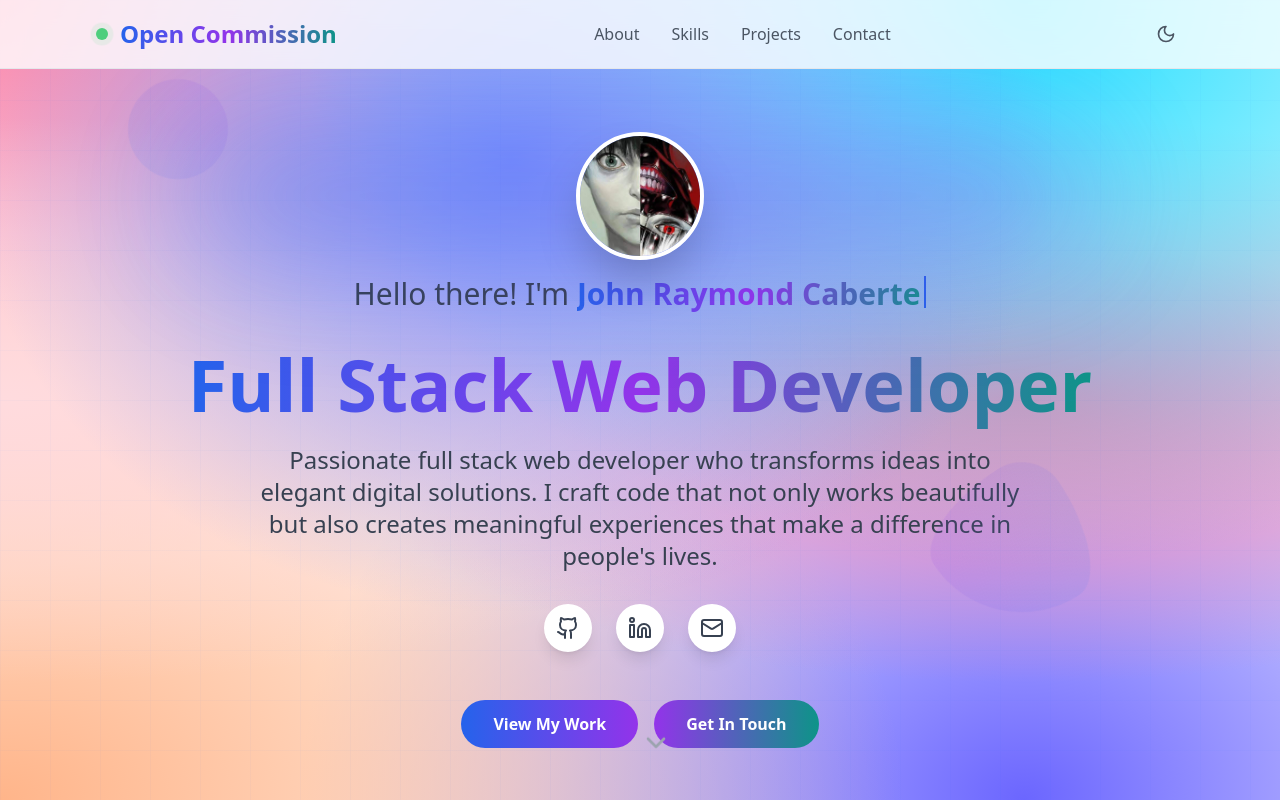
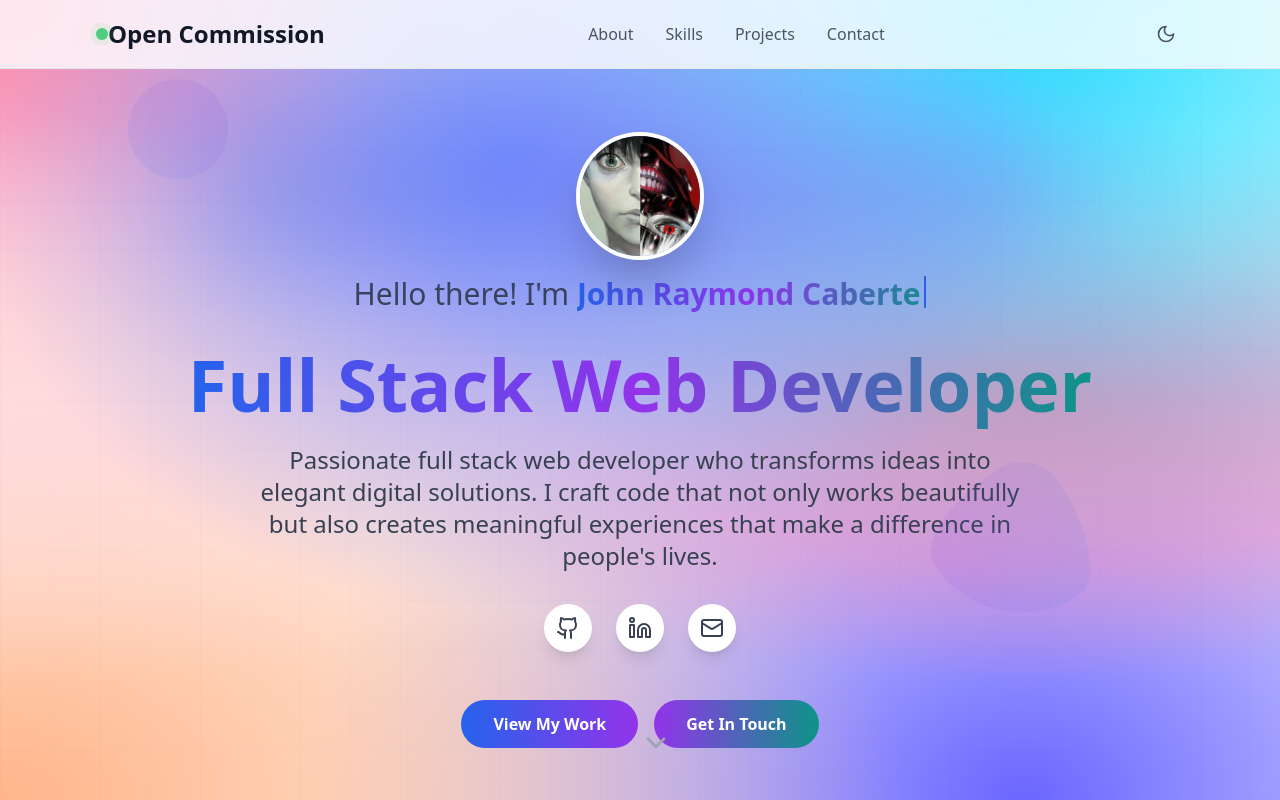
Before and after one commit to Tatakai7/Portfolio_Website, a React (Vite) app: page / in a window 1280 px wide. Shown: the top 800 px of the page. Built offline with nearby package versions, Linux system fonts and the light colour scheme.

Commit message:
Update Changes

```diff
--- a/src/components/Header.tsx
+++ b/src/components/Header.tsx
@@ -46,9 +46,8 @@ export default function Header() {
                   <div className="w-3 h-3 bg-green-500 rounded-full animate-pulse"></div>
                   <div className="absolute inset-0 w-3 h-3 bg-green-400 rounded-full animate-ping"></div>
                 </div>
-                <span className="bg-gradient-to-r from-blue-600 via-purple-600 to-teal-600 bg-clip-text text-transparent">
                   Open Commission
-                </span>
+
               </div>
             </div>
 
```
